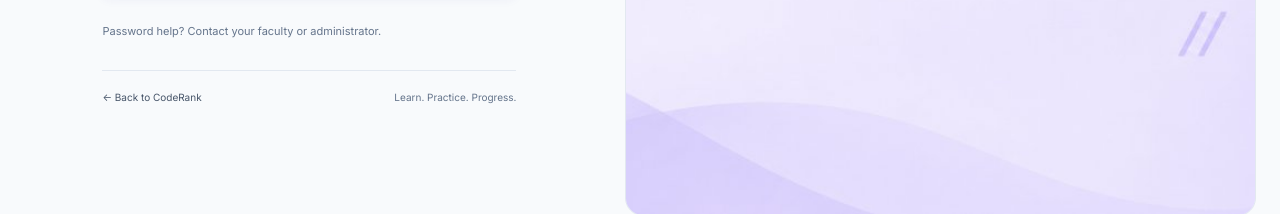
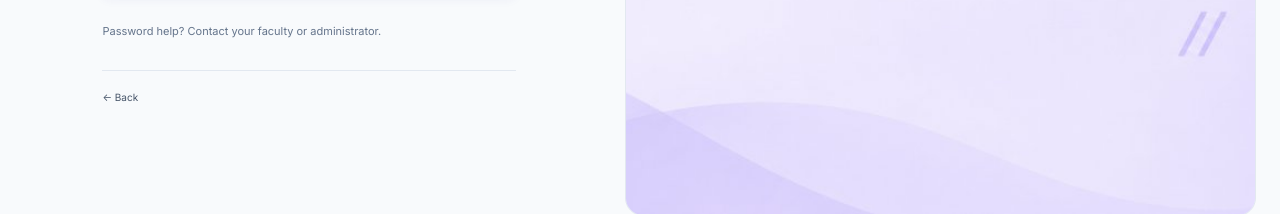
Before and after one commit to manthan01ce/Code-rank, a Next.js app in the folder apps/web/: page /login in a window 1280 px wide. Shown: the part 560-774 px from the top of the page. Built offline with nearby package versions, Linux system fonts and the light colour scheme.

Commit message:
feat(auth): update sign-in footer to concise back link and remove tagline

```diff
--- a/apps/web/src/features/auth/components/SignIn.tsx
+++ b/apps/web/src/features/auth/components/SignIn.tsx
@@ -19,7 +19,7 @@ export function SignInPage({ title = "Welcome back", description = "Sign in to c
         <button type="submit" className="auth-submit" disabled={loading}>{loading ? 'Signing in…' : 'Sign in to your workspace'}<ArrowUpRight size={17} aria-hidden="true"/></button>
       </form>
       <div className="auth-links">{onResetPassword ? <button type="button" onClick={onResetPassword}>Reset password</button> : <p>Password help? Contact your faculty or administrator.</p>}{onGoogleSignIn && <button type="button" onClick={onGoogleSignIn}>Continue with Google</button>}</div>
-      <footer className="auth-page-footer"><Link href="/">← Back to CodeRank</Link><span>Learn. Practice. Progress.</span></footer>
+      <footer className="auth-page-footer"><Link href="/">← Back</Link></footer>
     </section>
 
     <section className="auth-campus">
```
